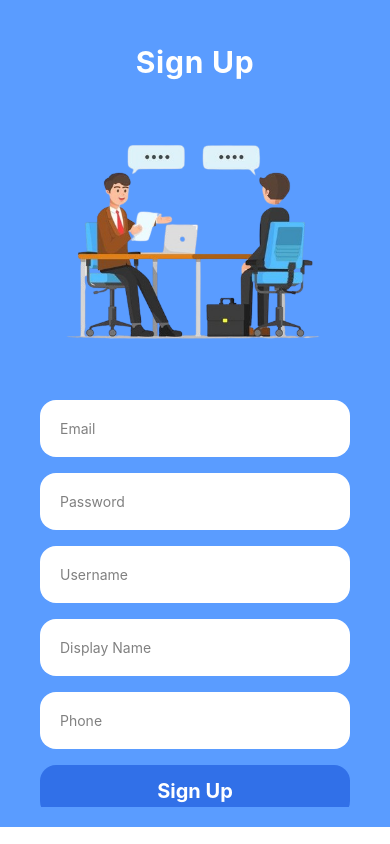
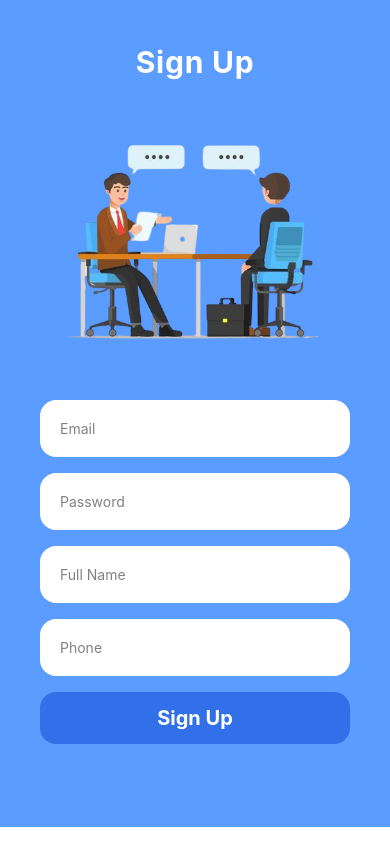
Before and after one commit to Kenzou-naori/native-project, a React Native app: screen /Signup in a window 390 px wide. Built offline with nearby package versions, Linux system fonts and the light colour scheme.

Commit message:
chore: remove username and change display name to full name

```diff
--- a/screens/LoginScreen.jsx
+++ b/screens/LoginScreen.jsx
@@ -22,7 +22,6 @@ function LoginScreen({navigation}) {
   // const navigation = useNavigation();
 
   const [email, setEMail] = useState("");
-  const [username, setUsername] = useState("");
   const [password, setPassword] = useState("");
 
   return (
@@ -59,17 +58,6 @@ function LoginScreen({navigation}) {
                   onChangeText={(text) => setEMail(text)}
                   placeholderTextColor={"gray"}
                   keyboardType="email-address"
-                />
-              </Animated.View>
-              <Animated.View
-                entering={FadeInDown.duration(1000).springify()}
-                className="bg-white p-5 rounded-2xl w-full"
-              >
-                <TextInput
-                  placeholder="Username"
-                  value={username}
-                  onChangeText={(text) => setUsername(text)}
-                  placeholderTextColor={"gray"}
                 />
               </Animated.View>
               <Animated.View
--- a/screens/ProfileScreen.jsx
+++ b/screens/ProfileScreen.jsx
@@ -40,19 +40,7 @@ const ProfileScreen = ({
               />
             </View>
             <View className="mt-4">
-              <Text style={styles.label}>Username</Text>
-              <TextInput
-                style={styles.input}
-                value={value}
-                onChangeText={onChangeText}
-                placeholder={"naufalmuhammadzahran"}
-                autoCapitalize={autoCapitalize}
-                keyboardType={keyboardType}
-                secureTextEntry={secureTextEntry}
-              />
-            </View>
-            <View className="mt-4">
-              <Text style={styles.label}>Displayname</Text>
+              <Text style={styles.label}>Full Name</Text>
               <TextInput
                 style={styles.input}
                 value={value}
--- a/screens/SignupScreen.jsx
+++ b/screens/SignupScreen.jsx
@@ -23,8 +23,7 @@ const SignupScreen = () => {
 
   const [email, setEMail] = useState("");
   const [password, setPassword] = useState("");
-  const [username, setUsername] = useState("");
-  const [displayname, setDisplayname] = useState("");
+  const [fullName, setFullName] = useState("");
   const [phone, setPhone] = useState("");
 
   return (
@@ -81,20 +80,9 @@ const SignupScreen = () => {
                 className="bg-white p-5 rounded-2xl w-full"
               >
                 <TextInput
-                  placeholder="Username"
-                  value={username}
-                  onChangeText={(text) => setUsername(text)}
-                  placeholderTextColor={"gray"}
-                />
-              </Animated.View>
-              <Animated.View
-                entering={FadeInDown.duration(1000).springify()}
-                className="bg-white p-5 rounded-2xl w-full"
-              >
-                <TextInput
-                  placeholder="Display Name"
-                  value={displayname}
-                  onChangeText={(text) => setDisplayname(text)}
+                  placeholder="Full Name"
+                  value={fullName}
+                  onChangeText={(text) => setFullName(text)}
                   placeholderTextColor={"gray"}
                 />
               </Animated.View>
```
